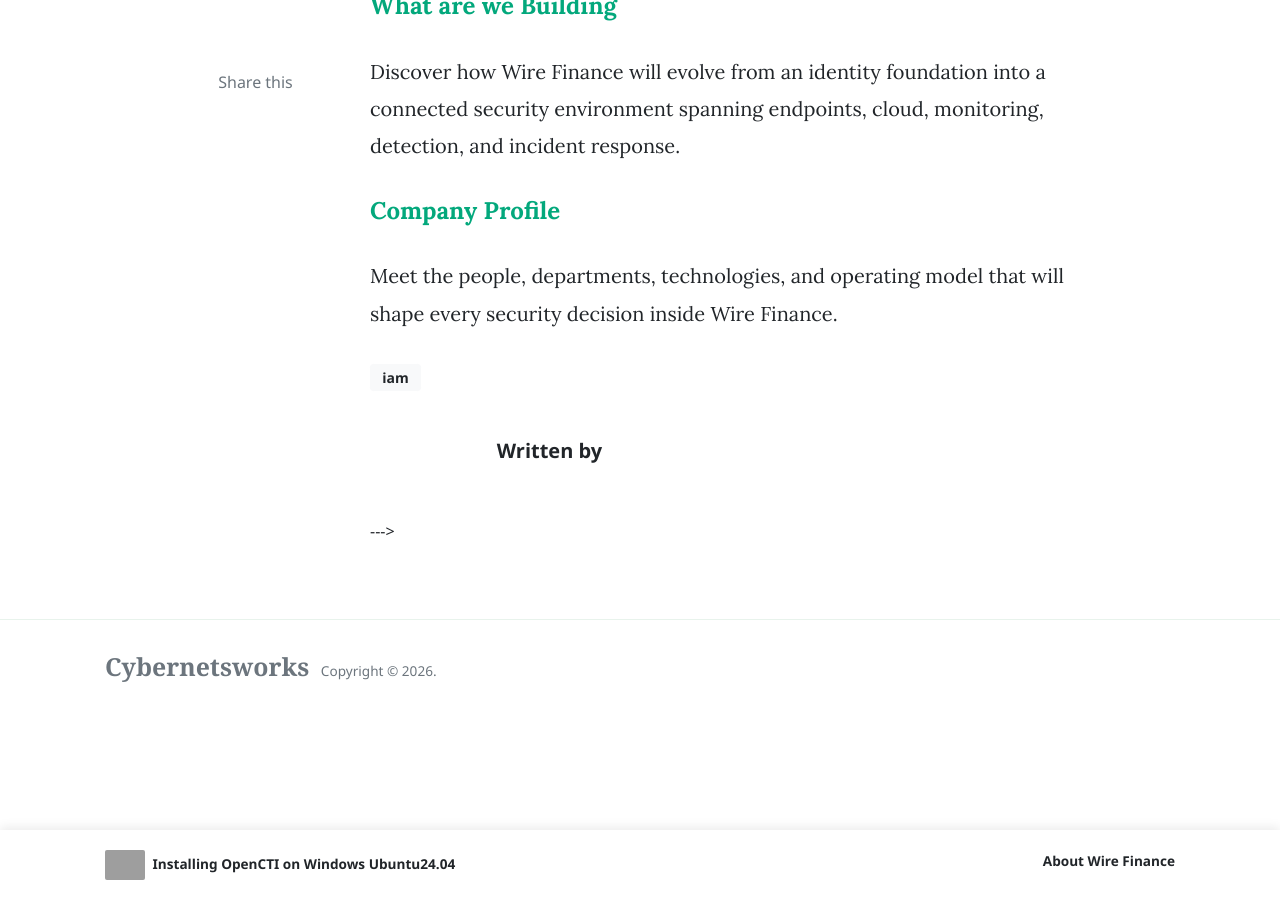
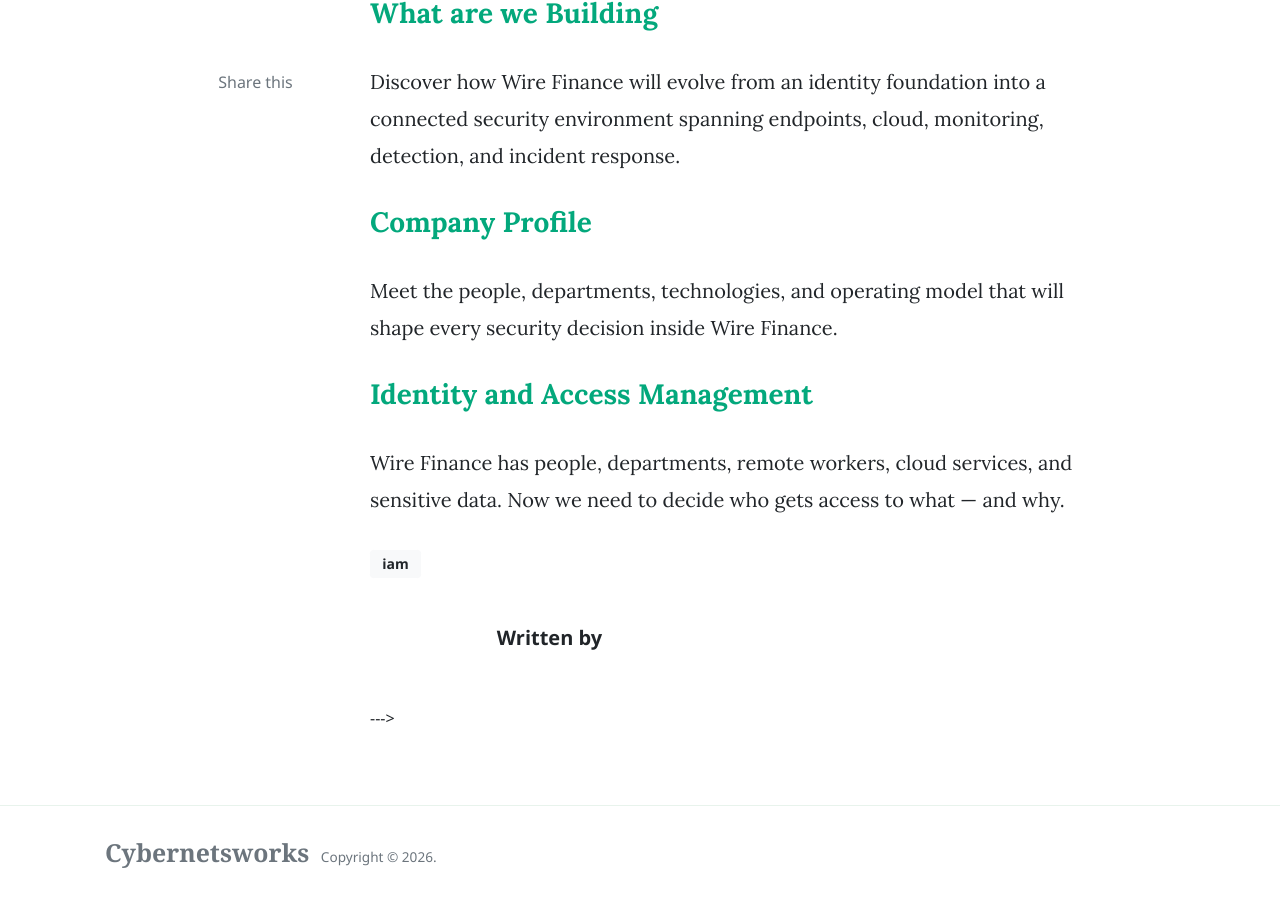
Before and after one commit to cybernetsworks/cybernetsworks.github.io, a Jekyll site: the page built from _posts/2026-09-04-understanding-Identity-and-access.md, in a window 1280 px wide and 900 px high, scrolled down 1430 px. Built offline with Jekyll 4.4.1, drawn with Linux system fonts in a browser that asks for light colours; nearby versions of some CDN libraries; comment, search, counter and statistics services are not loaded; grey boxes are pictures that could not be loaded.

Commit message:
created iam as main page with subpage ability edited loop in primary page for proper display edited each page on iam to serve as parent to subs

```diff
--- /dev/null
+++ b/_iam/2026-09-05-identity-and-access-management.md
@@ -0,0 +1,19 @@
+---
+layout: lesson
+title: "Identity and Access Management"
+chapter: 4
+series: wire-finance
+show_on_master: true
+author: Cybernetswork
+image: assets/images/active-directory/profile.png
+description: Wire Finance has people, departments, remote workers, cloud services, and sensitive data. Now we need to decide who gets access to what — and why.
+---
+
+
+{% assign sections = site.iam | where: "series", "wire-finance" | where: "parent", "iam-design" | sort: "order" %}
+
+{% for section in sections %}
+
+#### [{{ section.title }}]({{ section.url | relative_url }})
+
+{% endfor %}
--- a/_posts/2026-09-04-understanding-Identity-and-access.md
+++ b/_posts/2026-09-04-understanding-Identity-and-access.md
@@ -19,10 +19,11 @@
 
 **Follow the Wire Finance Journey**
 
-{% assign lessons = site.iam | |where: "series", "wire-finance" | sort: "chapter" %}
+{% assign lessons = site.iam | where: "series", "wire-finance" | where: "show_on_master", true | sort: "chapter" %}
 
 {% for lesson in lessons %}
-#### [{{ lesson.title }}]({{ lesson.url | relative_url }})
+
+### [{{ lesson.title }}]({{ lesson.url | relative_url }})
 
 {{ lesson.description }}
 
```
Also changed, not shown: _iam/2026-09-04-company-profile.md (+3 -0 lines), _iam/2026-09-04-welcome-to-wire-finance.md (+1 -0 lines), _iam/2026-09-04-what-are-we-building.md (+1 -0 lines), _iam/2026-09-05-identity-type.md (added, +9 -0 lines).
